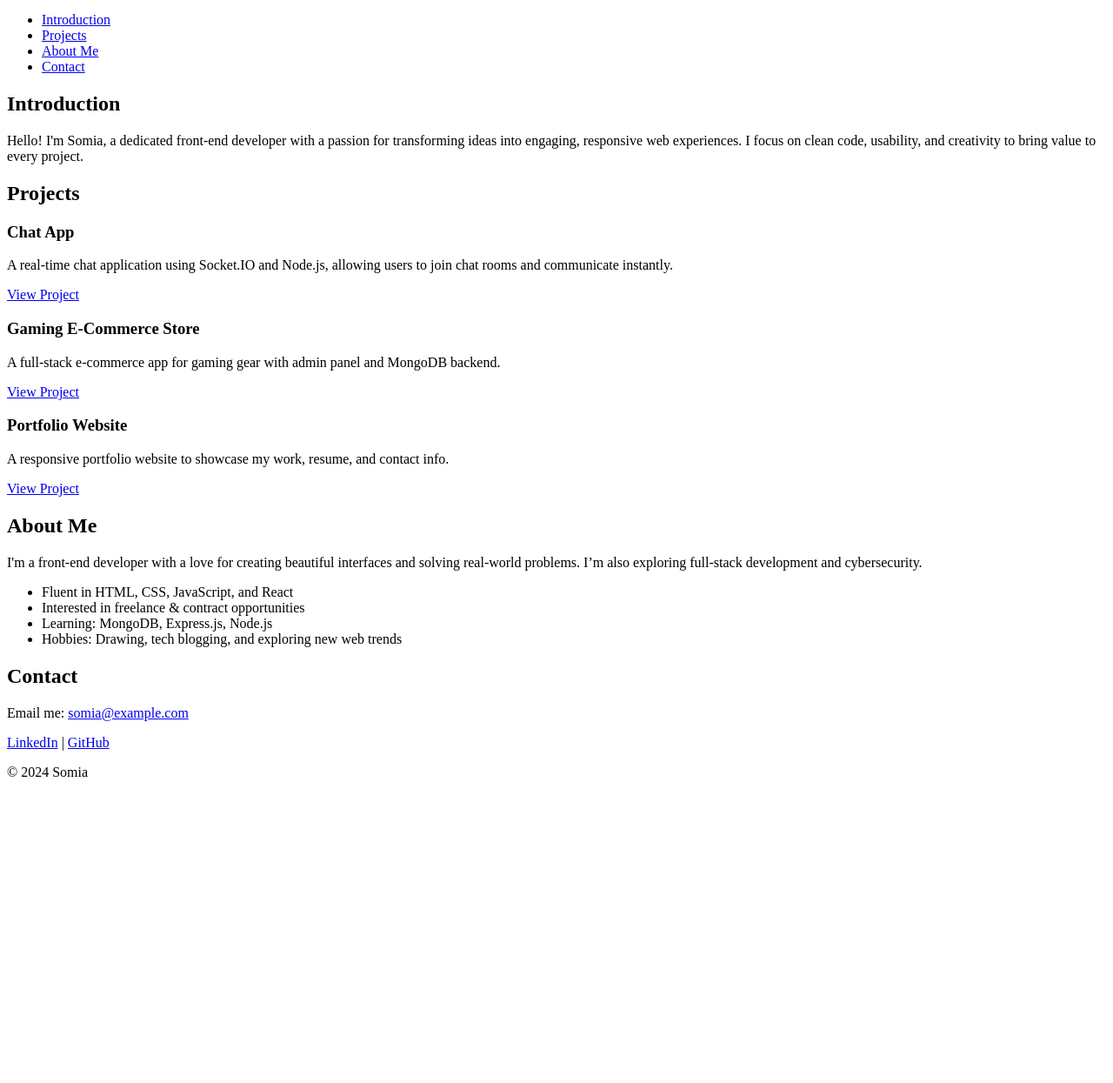
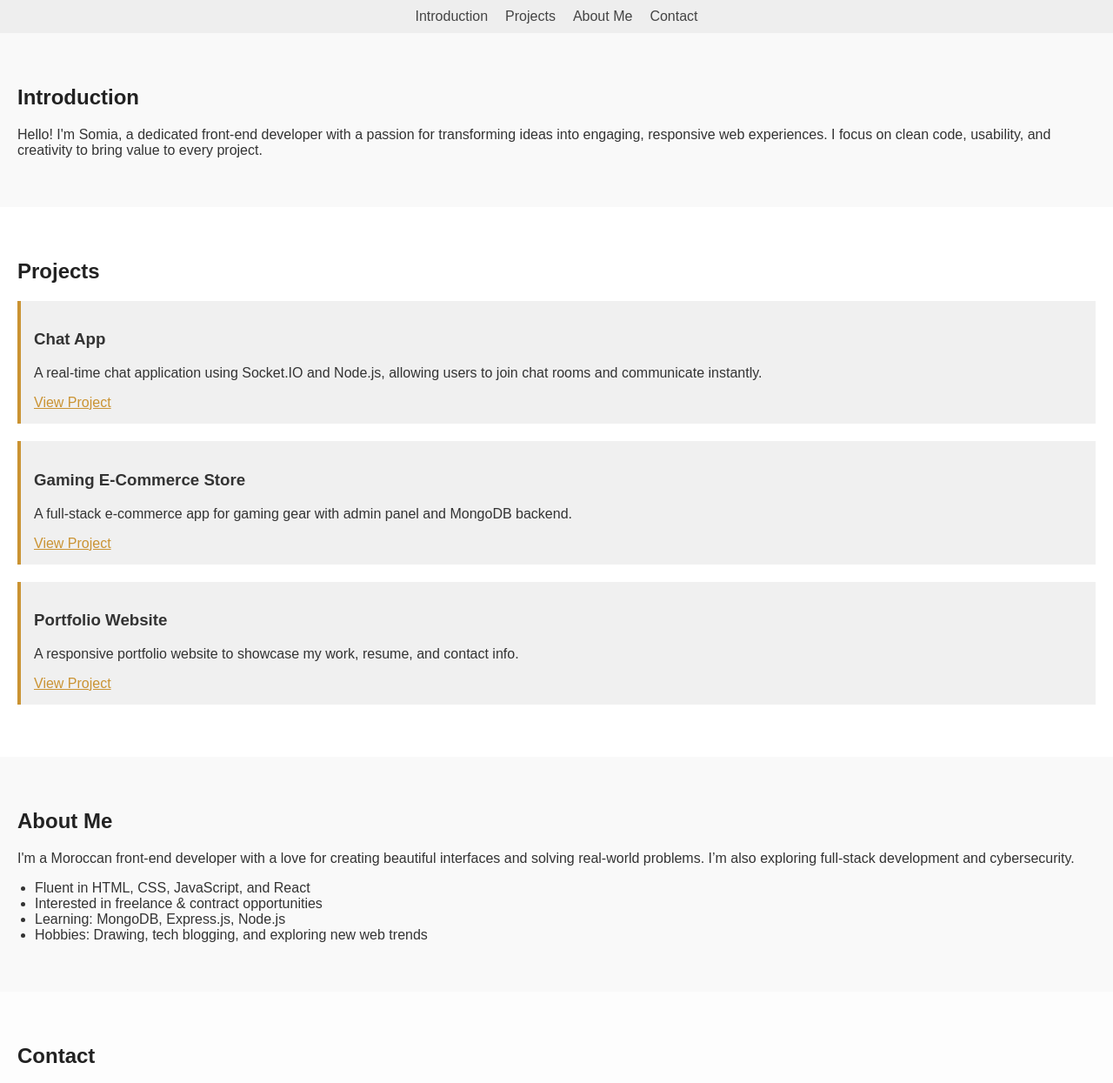
Before and after one commit to BeSomi22/My_First_Portfolio, a plain HTML site: page portfolio/index.html in a window 1280 px wide. Shown: the part 100-1345 px from the top of the page at 87% size. Before the commit the page ends 1013 px from the top, so only its background shows below. Drawn offline with Linux system fonts and the light colour scheme.

Commit message:
Portfolio File

```diff
--- a/portfolio/index.html
+++ b/portfolio/index.html
@@ -5,7 +5,8 @@
     <meta name="viewport" content="width=device-width, initial-scale=1.0" />
     <title>Somia - Personal Portfolio</title>
   </head>
-  <body>
+  <!-- <body>
+
     <header>
       <h1>Somia</h1>
       <p>
@@ -93,5 +94,91 @@
     <footer>
       <p>&copy; 2024 Somia</p>
     </footer>
+  </body> -->
+   <body style="font-family: Arial, sans-serif; margin: 0; padding: 0; background-color: #f9f9f9; color: #333;">
+
+    <header style="background-color: #444; color: #fff; padding: 20px; text-align: center;">
+      <h1 style="margin: 0;">Somia</h1>
+      <p style="margin: 5px 0 0;">Creative Front-End Developer | Passionate about building intuitive user experiences</p>
+    </header>
+
+    <nav style="background-color: #eee; padding: 10px 0;">
+      <ul style="list-style: none; display: flex; justify-content: center; gap: 20px; margin: 0; padding: 0;">
+        <li><a href="#introduction" style="text-decoration: none; color: #444;">Introduction</a></li>
+        <li><a href="#projects" style="text-decoration: none; color: #444;">Projects</a></li>
+        <li><a href="#about" style="text-decoration: none; color: #444;">About Me</a></li>
+        <li><a href="#contact" style="text-decoration: none; color: #444;">Contact</a></li>
+      </ul>
+    </nav>
+
+    <section id="introduction" style="padding: 40px 20px;">
+      <h2 style="color: #222;">Introduction</h2>
+      <p>
+        Hello! I'm Somia, a dedicated front-end developer with a passion for
+        transforming ideas into engaging, responsive web experiences. I focus on
+        clean code, usability, and creativity to bring value to every project.
+      </p>
+    </section>
+
+    <section id="projects" style="padding: 40px 20px; background-color: #fff;">
+      <h2 style="color: #222;">Projects</h2>
+
+      <article class="project" style="margin-bottom: 20px; padding: 15px; border-left: 4px solid #ca9333; background-color: #f0f0f0;">
+        <h3>Chat App</h3>
+        <p>
+          A real-time chat application using Socket.IO and Node.js, allowing
+          users to join chat rooms and communicate instantly.
+        </p>
+        <a href="https://your-project-link.com" target="_blank" style="color: #ca9333;">View Project</a>
+      </article>
+
+      <article class="project" style="margin-bottom: 20px; padding: 15px; border-left: 4px solid #ca9333; background-color: #f0f0f0;">
+        <h3>Gaming E-Commerce Store</h3>
+        <p>
+          A full-stack e-commerce app for gaming gear with admin panel and
+          MongoDB backend.
+        </p>
+        <a href="https://your-project-link.com" target="_blank" style="color: #ca9333;">View Project</a>
+      </article>
+
+      <article class="project" style="margin-bottom: 20px; padding: 15px; border-left: 4px solid #ca9333; background-color: #f0f0f0;">
+        <h3>Portfolio Website</h3>
+        <p>
+          A responsive portfolio website to showcase my work, resume, and
+          contact info.
+        </p>
+        <a href="https://your-project-link.com" target="_blank" style="color: #ca9333;">View Project</a>
+      </article>
+    </section>
+
+    <section id="about" style="padding: 40px 20px;">
+      <h2 style="color: #222;">About Me</h2>
+      <p>
+        I'm a Moroccan front-end developer with a love for creating beautiful
+        interfaces and solving real-world problems. I’m also exploring
+        full-stack development and cybersecurity.
+      </p>
+      <ul style="padding-left: 20px;">
+        <li>Fluent in HTML, CSS, JavaScript, and React</li>
+        <li>Interested in freelance & contract opportunities</li>
+        <li>Learning: MongoDB, Express.js, Node.js</li>
+        <li>Hobbies: Drawing, tech blogging, and exploring new web trends</li>
+      </ul>
+    </section>
+
+    <section id="contact" style="padding: 40px 20px; background-color: #fdfdfd;">
+      <h2 style="color: #222;">Contact</h2>
+      <p>Email me: <a href="mailto:somia@example.com" style="color: #ca9333;">somia@example.com</a></p>
+      <p>
+        <a href="https://www.linkedin.com/in/yourprofile" target="_blank" style="color: #ca9333;">LinkedIn</a>
+        |
+        <a href="https://github.com/yourusername" target="_blank" style="color: #ca9333;">GitHub</a>
+      </p>
+    </section>
+
+    <footer style="text-align: center; padding: 15px; background-color: #444; color: #fff;">
+      <p>&copy; 2024 Somia</p>
+    </footer>
+
   </body>
-</html>
+  </html>
```
